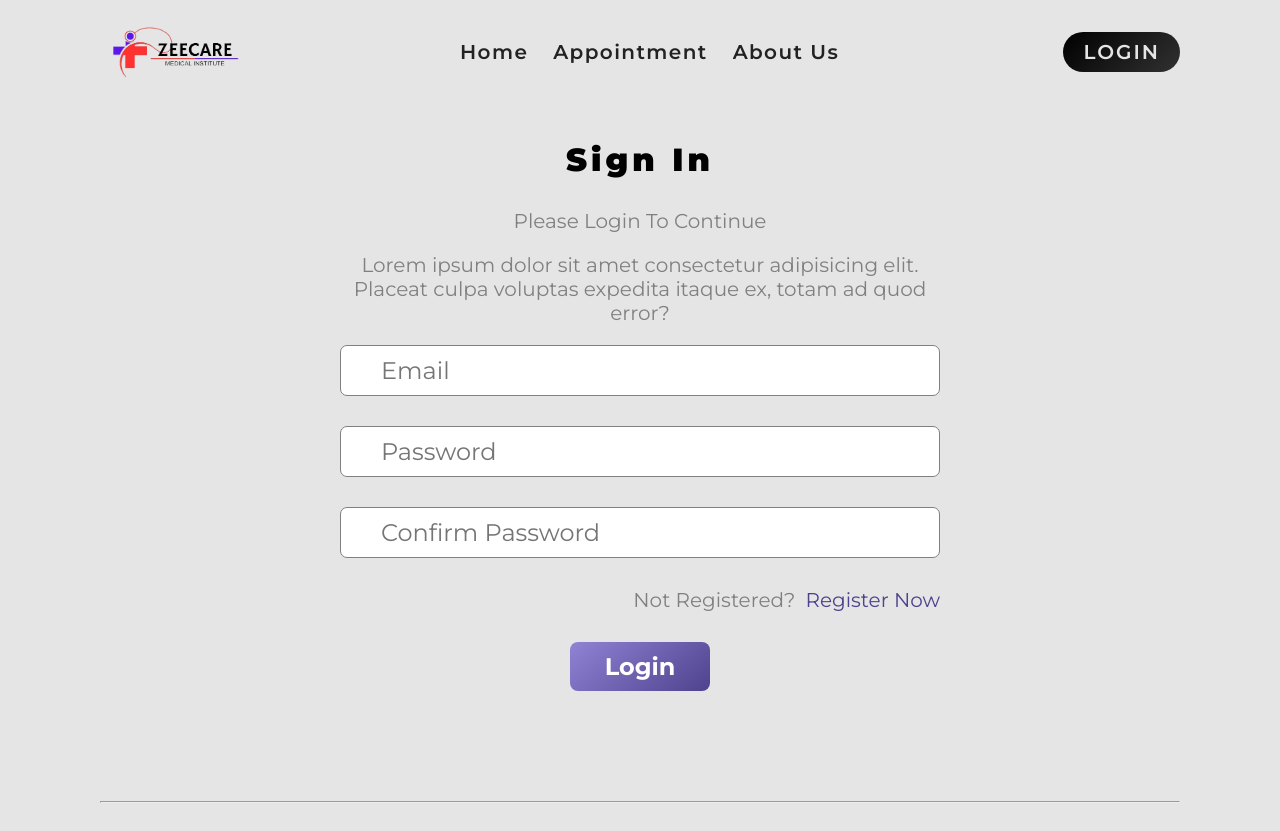
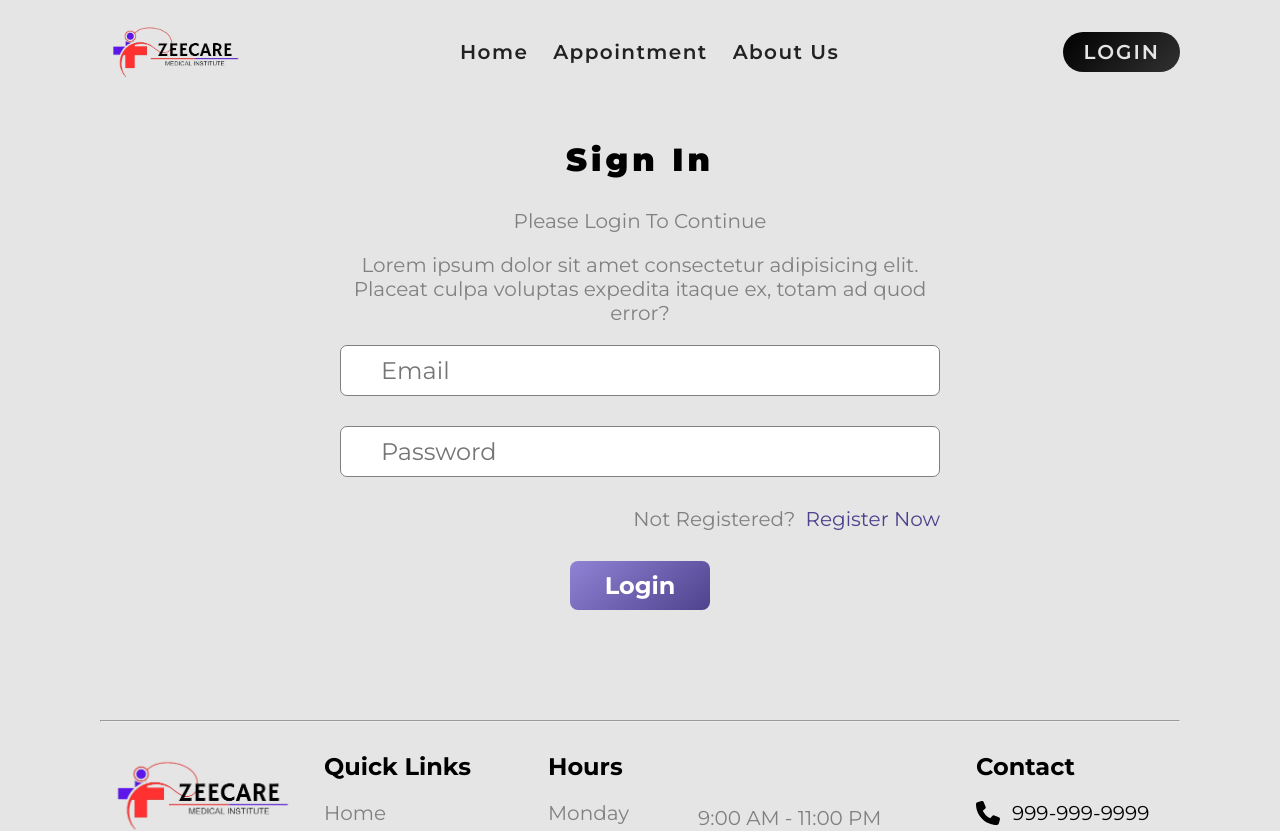
Before and after one commit to Ashutosh-singh03/Hospital-Management-System, a React (Vite) app in the folder frontend/: page /login in a window 1280 px wide. Shown: the top 831 px of the page. Built offline with nearby package versions, Linux system fonts and the light colour scheme; no server answers.

Commit message:
Remove confirm password from login process
Removed confirm password field from login form and API request.

```diff
--- a/frontend/src/Pages/Login.jsx
+++ b/frontend/src/Pages/Login.jsx
@@ -10,7 +10,6 @@ const Login = () => {
 
   const [email, setEmail] = useState("");
   const [password, setPassword] = useState("");
-  const [confirmPassword, setConfirmPassword] = useState("");
 
   const navigateTo = useNavigate();
 
@@ -20,7 +19,7 @@ const Login = () => {
       await axios
         .post(
           `${API_URL}/api/v1/user/login`,
-          { email, password, confirmPassword, role: "Patient" },
+          { email, password, role: "Patient" },
           {
             withCredentials: true,
             headers: { "Content-Type": "application/json" },
@@ -32,7 +31,6 @@ const Login = () => {
           navigateTo("/");
           setEmail("");
           setPassword("");
-          setConfirmPassword("");
         });
     } catch (error) {
       toast.error(error.response.data.message);
@@ -65,12 +63,7 @@ const Login = () => {
             value={password}
             onChange={(e) => setPassword(e.target.value)}
           />
-          <input
-            type="password"
-            placeholder="Confirm Password"
-            value={confirmPassword}
-            onChange={(e) => setConfirmPassword(e.target.value)}
-          />
+
           <div
             style={{
               gap: "10px",
```
